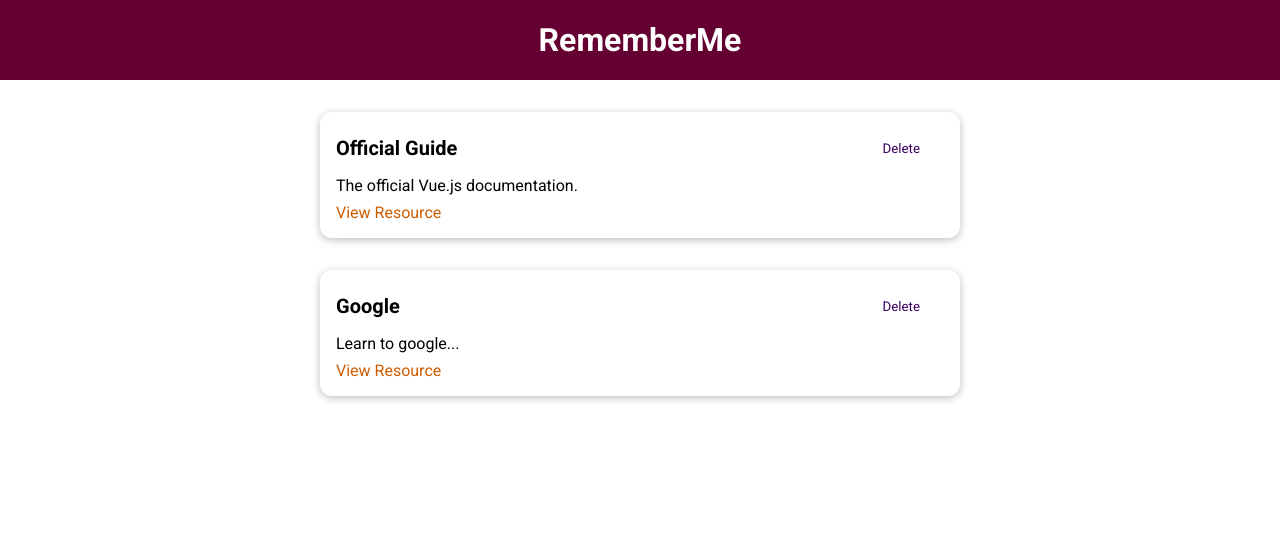
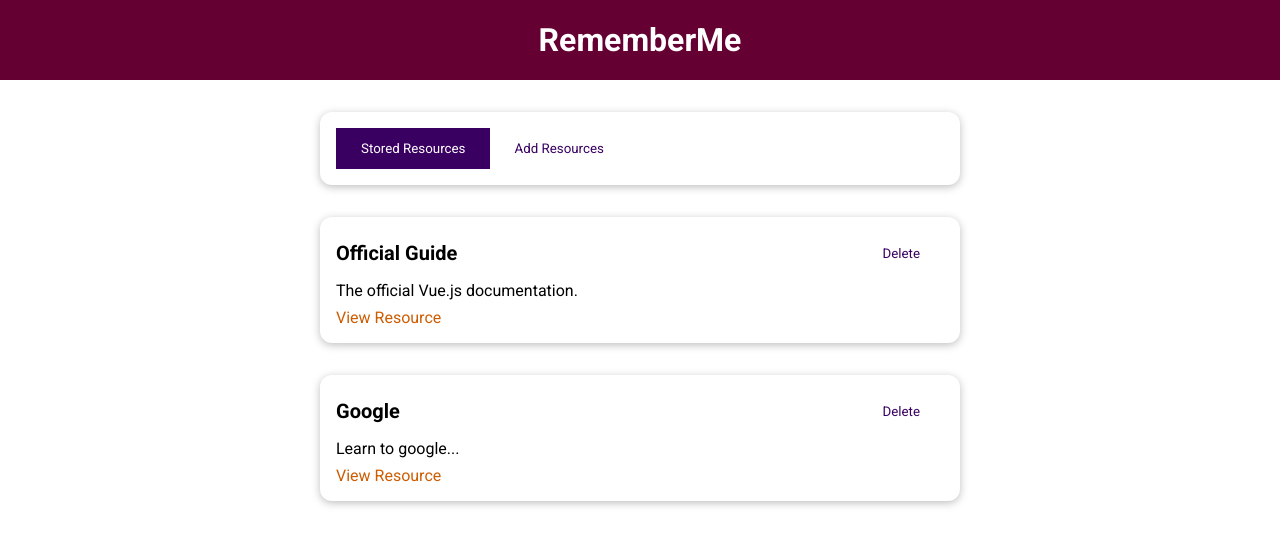
Before and after one commit to AntonioSertic23/Course-Project-The-Learning-Resources-App, a Vue app: page / in a window 1280 px wide. Shown: the top 546 px of the page. Built offline with nearby package versions, Linux system fonts and the light colour scheme.

Commit message:
Adding & Styling Tabs

```diff
--- a/src/App.vue
+++ b/src/App.vue
@@ -1,33 +1,19 @@
 <template>
   <the-header title="RememberMe"></the-header>
-  <stored-resources :resources="storedResources"></stored-resources>
+  <the-resources></the-resources>
 </template>
 
 <script>
-import StoredResources from './components/learning-resources/StoredResources.vue';
 import TheHeader from './components/layouts/TheHeader.vue';
+import TheResources from './components/learning-resources/TheResources.vue';
+
 export default {
   components: {
-    StoredResources,
     TheHeader,
+    TheResources,
   },
   data() {
-    return {
-      storedResources: [
-        {
-          id: 'official-guide',
-          title: 'Official Guide',
-          description: 'The official Vue.js documentation.',
-          link: 'https://vuejs.org',
-        },
-        {
-          id: 'google',
-          title: 'Google',
-          description: 'Learn to google...',
-          link: 'https://google.com',
-        },
-      ],
-    };
+    return {};
   },
 };
 </script>
--- a/src/components/learning-resources/StoredResources.vue
+++ b/src/components/learning-resources/StoredResources.vue
@@ -13,7 +13,7 @@
 <script>
 import LearningResource from './LearningResource.vue';
 export default {
-  props: ['resources'],
+  inject: ['resources'],
   components: {
     LearningResource,
   },
--- a/src/components/learning-resources/TheResources.vue
+++ b/src/components/learning-resources/TheResources.vue
@@ -1,9 +1,13 @@
 <template>
   <base-card>
-    <base-button @click="setSelectedTab('stored-resources')"
+    <base-button
+      @click="setSelectedTab('stored-resources')"
+      :mode="storedResButtonMode"
       >Stored Resources</base-button
     >
-    <base-button @click="setSelectedTab('add-resources')"
+    <base-button
+      @click="setSelectedTab('add-resources')"
+      :mode="addResButtonMode"
       >Add Resources</base-button
     >
   </base-card>
@@ -11,21 +15,45 @@
 </template>
 
 <script>
-import BaseButton from '../../UI/BaseButton.vue';
-import BaseCard from '../../UI/BaseCard.vue';
 import StoredResources from './StoredResources.vue';
 import AddResources from './AddResources.vue';
 
 export default {
   components: {
-    BaseCardBaseButton,
     StoredResources,
     AddResources,
   },
   data() {
     return {
       selectedTab: 'stored-resources',
+      storedResources: [
+        {
+          id: 'official-guide',
+          title: 'Official Guide',
+          description: 'The official Vue.js documentation.',
+          link: 'https://vuejs.org',
+        },
+        {
+          id: 'google',
+          title: 'Google',
+          description: 'Learn to google...',
+          link: 'https://google.com',
+        },
+      ],
     };
+  },
+  provide() {
+    return {
+      resources: this.storedResources,
+    };
+  },
+  computed: {
+    storedResButtonMode() {
+      return this.selectedTab === 'stored-resources' ? null : 'flat';
+    },
+    addResButtonMode() {
+      return this.selectedTab === 'add-resources' ? null : 'flat';
+    },
   },
   methods: {
     setSelectedTab(tab) {
```
